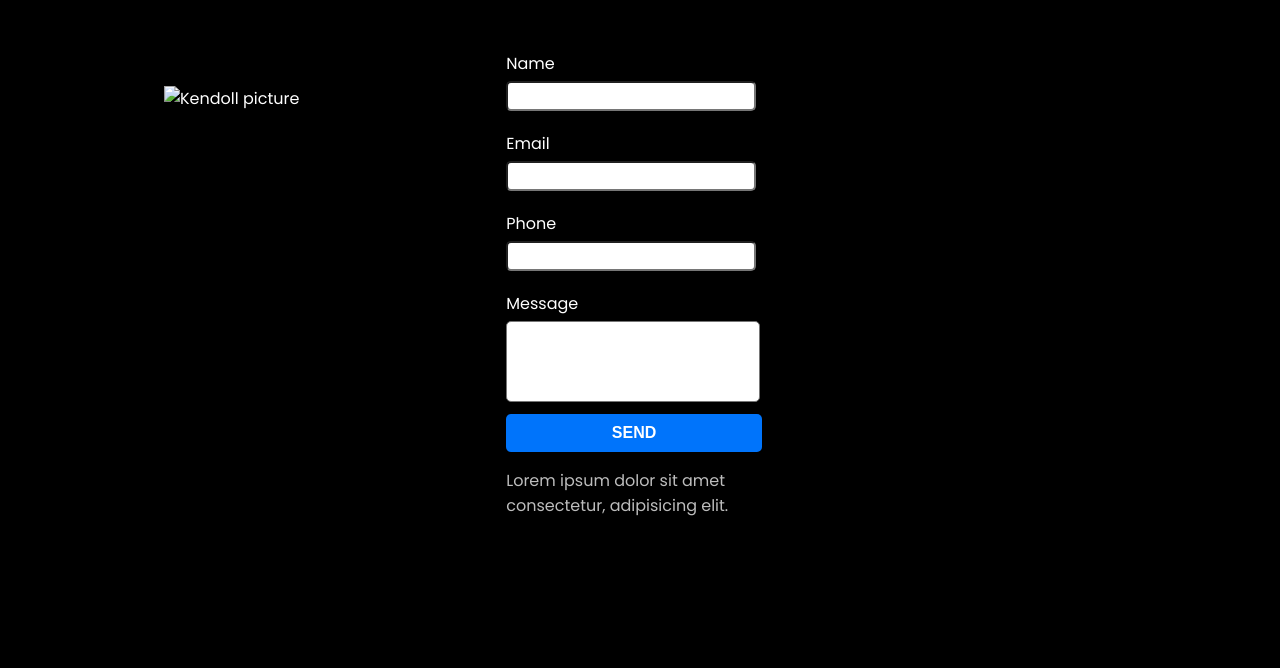
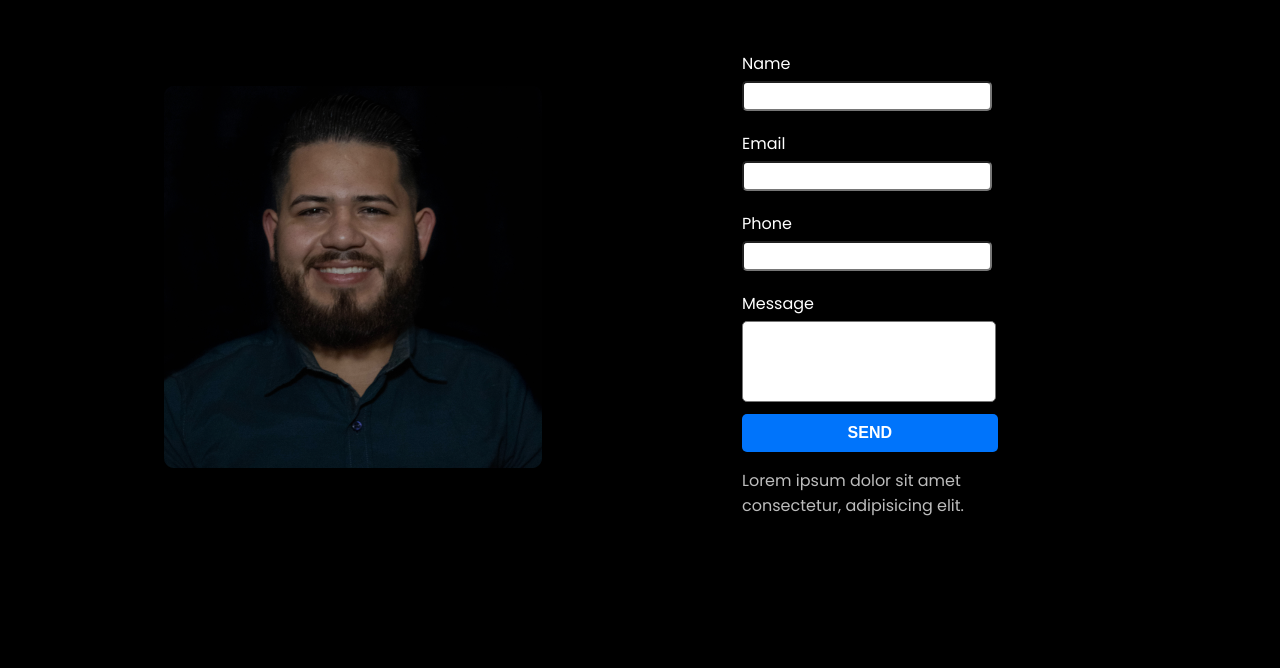
Before and after one commit to kendollcastro/portfolio-project, a website: page contact.html in a window 1280 px wide. Shown: the part 724-1392 px from the top of the page. Drawn offline with Linux system fonts and the light colour scheme; the site is published under a folder, as on GitHub Pages, so addresses that start at the root find nothing.

Commit message:
Agregue cambio de ruta de la imagen

```diff
--- a/contact.html
+++ b/contact.html
@@ -58,7 +58,7 @@
             <h4>Contact me</h4>
           </div>
           <div class="contact-picture">
-            <img src="/img/contact-img.png" alt="Kendoll picture">
+            <img src="img/contact-img.png" alt="Kendoll picture">
           </div>
         </div>
 
```
